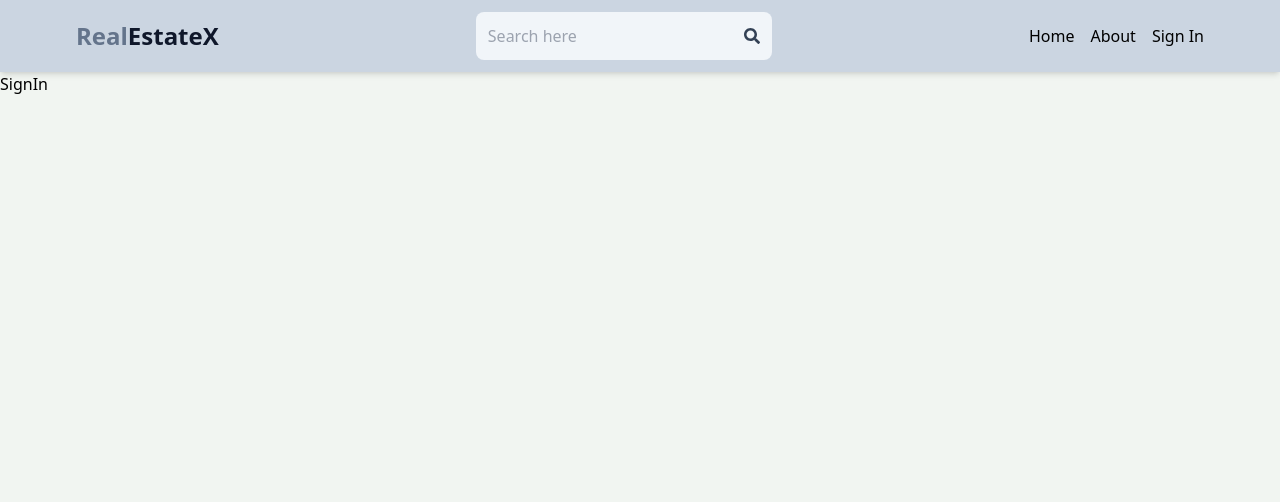
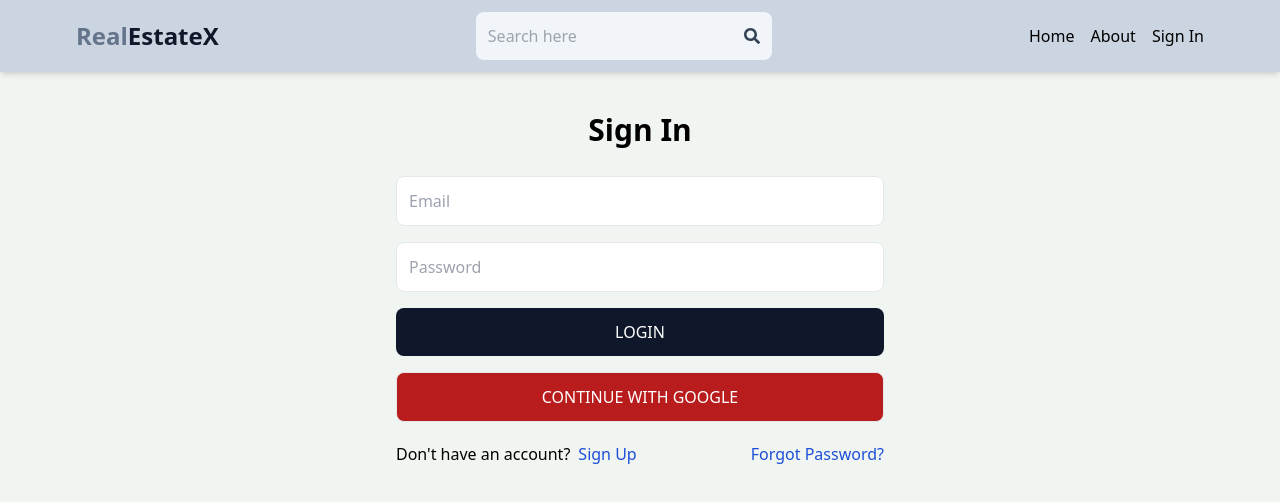
Before and after one commit to Anu-100/home-harmony, a React (Vite) app in the folder frontend/: page /sign-in in a window 1280 px wide. Shown: the top 502 px of the page. Built offline with nearby package versions, Linux system fonts and the light colour scheme.

Commit message:
sign in page ui and updated the sign up page

```diff
--- a/frontend/src/pages/SignIn.jsx
+++ b/frontend/src/pages/SignIn.jsx
@@ -1,8 +1,71 @@
-import React from 'react'
+import React, { useState } from 'react'
+import { Link, useNavigate } from 'react-router-dom'
 
 const SignIn = () => {
+
+  const [formData, setFormData ] = useState({})
+  const [ error, setError ] = useState(null)
+  const [ loading, setLoading ] = useState(false)
+  const navigate = useNavigate();
+
+  const handleChange = (e) => {
+    setFormData({
+      ...formData,
+      [e.target.id]: e.target.value
+    });
+  };
+
+  const handleSubmit = async (e) => {
+    e.preventDefault();
+    try {
+      setLoading(true);
+      const res = await fetch("/api/auth/sign-in", {
+        method: "POST",
+        headers: {
+          'Content-Type': 'application/json'
+        },
+        body: JSON.stringify(formData)
+      });
+      const data = await res.json();
+      if(data.success === false){
+        setError(data.message);
+        setLoading(false);
+        return;
+      }
+      setLoading(false);
+      setError(null);
+      navigate('/');
+    } catch (error) {
+      setLoading(false);
+      setError(error.message);
+    }
+  };
   return (
-    <h1>SignIn</h1>
+    <div className='p-3 mx-auto max-w-lg'>
+      <h1 className='text-3xl text-center font-semibold my-7'>Sign In</h1>
+      <form className='flex flex-col gap-4' onSubmit={handleSubmit}>
+        <input type='email' placeholder='Email' className='border p-3 rounded-lg focus:outline-none' id='email' onChange={handleChange} />
+        <input type='password' placeholder='Password' className='border p-3 rounded-lg focus:outline-none' id='password' onChange={handleChange} />
+        <button disabled={loading} className='p-3 rounded-lg bg-slate-900 text-white uppercase disabled:opacity-80 hover:opacity-95'>
+          { loading ? 'Loading...' : 'Login'}
+        </button>
+        <button type='submit' className='border p-3 rounded-lg bg-red-700 text-white uppercase'>Continue with Google</button>
+      </form>
+      <div className='flex justify-between mt-5'>
+      <div className='flex gap-2'>
+        <p>Don't have an account?</p>
+        <Link to='/sign-up'>
+          <span className='text-blue-700'>Sign Up</span>
+        </Link>
+      </div>
+      <div >
+        <Link to='/reset-password'>
+          <span className='text-blue-700'>Forgot Password?</span>
+        </Link>
+      </div>
+      </div>
+      {error && <p className='text-red-600'>{error}</p>}
+    </div>
   )
 }
 
--- a/frontend/src/pages/SignUp.jsx
+++ b/frontend/src/pages/SignUp.jsx
@@ -50,20 +50,12 @@
         <button disabled={loading} className='p-3 rounded-lg bg-slate-900 text-white uppercase disabled:opacity-80 hover:opacity-95'>
           { loading ? 'Loading...' : 'Submit'}
         </button>
-        <button type='submit' className='border p-3 rounded-lg bg-red-700 text-white uppercase'>Continue with Google</button>
       </form>
-      <div className='flex justify-between mt-5'>
       <div className='flex gap-2'>
         <p>Have an account?</p>
         <Link to='/sign-in'>
           <span className='text-blue-700'>Sign In</span>
         </Link>
-      </div>
-      <div >
-        <Link to='/reset-password'>
-          <span className='text-blue-700'>Forgot Password?</span>
-        </Link>
-      </div>
       </div>
       {error && <p className='text-red-600'>{error}</p>}
     </div>
```
